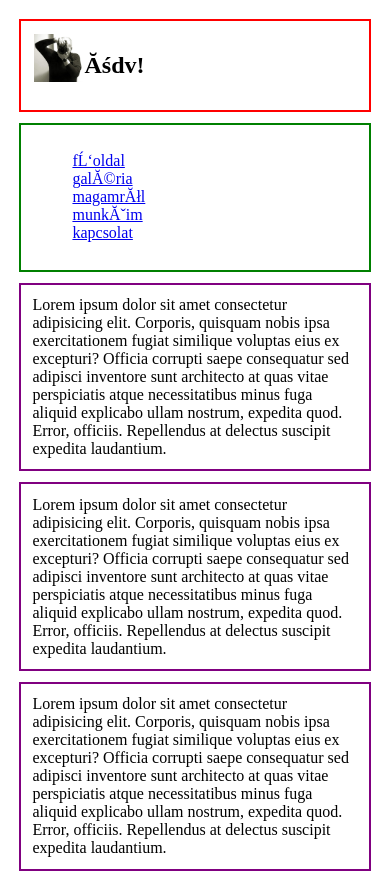
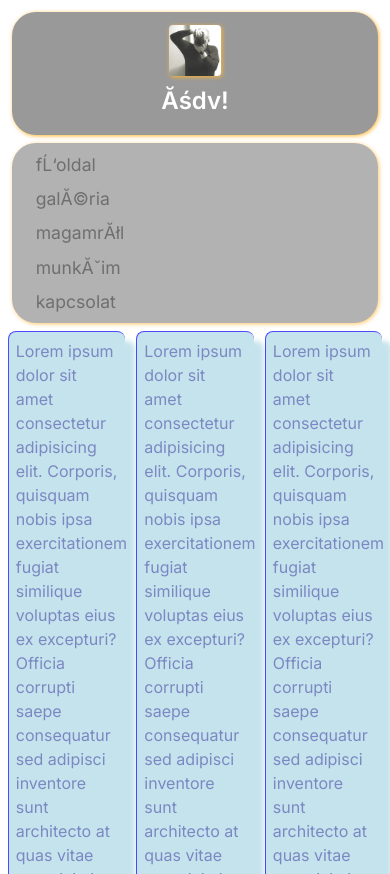
Before and after one commit to bigsee1970/whitework, a plain HTML site: page index.html in a window 390 px wide. Shown: the top 874 px of the page. Drawn offline with Linux system fonts and the light colour scheme.

Commit message:
Design: typography, navbar and responsive improvements

```diff
--- a/css/style.css
+++ b/css/style.css
@@ -1,46 +1,185 @@
-.body {
+/* Use correct element selector and a pleasant base font */
+@import url('https://fonts.googleapis.com/css2?family=Inter:wght@300;400;600&display=swap');
+
+body {
   margin: 0;
   padding: 0;
-  display: grid;
-  /* gap: 20px; */
-
+  font-family: 'Inter', system-ui, -apple-system, 'Segoe UI', Roboto, 'Helvetica Neue', Arial;
+  color: #222;
+  line-height: 1.5;
+  background-color: #fff;
 }
 
 .head {
+  display: flex;
+  flex-direction: row;
+  text-align: center;
+
   box-sizing: border-box;
-  border: 2px solid red;
+  box-shadow: 1px 1px 4px #ffa400;
+  /* border: 2px solid red; */
+  border-radius: 24px;
+  background-color: grey;
+  opacity: 0.8;
   margin: 3%;
-  margin-top: 5%;
+  margin-top: 3%;
+  margin-bottom: 2%;
   padding: 3%;
 }
 
-h1 {
+.img_me {
+  /*  display: flex;
+    flex-direction: row; */
+
+  /* max-height: auto; */
+  margin: 0.5%;
+  box-sizing: border-box;
+  /* border: 1px solid red; */
+  box-shadow: 1px 1px 4px #ffa400;
+  border-radius: 4px;
+}
+
+h2 {
+  margin: auto;
   padding: 5px;
+  color: white;
+  font-weight: 600;
 }
 
 .navbar {
+  box-sizing: border-box;
+  /* border: 2px solid green; */
+  box-shadow: 1px 1px 4px #ffa400;
+  background-color: grey;
+  opacity: 0.6;
+  border-radius: 24px;
+  margin: 3%;
+  margin-top: 1%;
+  margin-bottom: 2%;
+  padding: 0.5rem 1rem;
+}
+
+nav.navbar ul {
+  margin: 0;
+  padding: 0;
   display: flex;
   flex-direction: row;
-  box-sizing: border-box;
-  border: 2px solid green;
-  margin: 3%;
-  padding: 3%;
+  justify-content: center;
+  gap: 1.5rem;
+  font-size: 1.1rem;
 }
 
-li {
+nav.navbar li {
   list-style: none;
+}
+
+nav.navbar a {
+  color: #111;
   text-decoration: none;
+  padding: 0.35rem 0.5rem;
+  border-radius: 6px;
+  transition: background-color 0.15s ease, color 0.15s ease;
+}
+
+nav.navbar a:hover,
+nav.navbar a:focus {
+  background-color: rgba(0,0,0,0.08);
+  color: #000;
+}
+
+/* Mobile layout */
+@media (max-width: 700px) {
+  .head { flex-direction: column; align-items: center }
+  nav.navbar ul { flex-direction: column; gap: 0.5rem }
+  .container { grid-template-columns: 1fr; grid-auto-rows: auto }
+}
+
+.container {
+  margin: 2%;
+  padding: 0;
+  display: grid;
+  grid-template-columns: 1fr 1fr 1fr;
+  grid-template-rows: 1fr 1fr 1fr;
+  gap: 5% 3%;
+  grid-auto-flow: row;
+  grid-template-areas:
+    "content1 content2 content3"
+    "content4 content5 content6"
+    ". . .";
+}
+
+.content1 {
+  box-shadow: 10px 10px 5px lightblue;
+  border-left: 1px solid blue;
+  border-top: 1px solid blue;
+  background-color: lightblue;
+  opacity: 0.7;
+  border-radius: 8px;
+  grid-area: content1;
+  padding: 0;
+}
+
+.content2 {
+  box-shadow: 10px 10px 5px lightblue;
+  border-left: 1px solid blue;
+  border-top: 1px solid blue;
+  background-color: lightblue;
+  opacity: 0.7;
+  border-radius: 8px;
+  grid-area: content2;
+  padding: 0;
+}
+
+.content3 {
+  box-shadow: 10px 10px 5px lightblue;
+  border-left: 1px solid blue;
+  border-top: 1px solid blue;
+  background-color: lightblue;
+  opacity: 0.7;
+  border-radius: 8px;
+  grid-area: content3;
+  padding: 0;
+}
+
+.content4 {
+  box-shadow: 10px 10px 5px lightblue;
+  border-left: 1px solid blue;
+  border-top: 1px solid blue;
+  background-color: lightblue;
+  opacity: 0.7;
+  border-radius: 8px;
+  grid-area: content4;
+  padding: 0;
+}
+
+.content5 {
+  box-shadow: 10px 10px 5px lightblue;
+  border-left: 1px solid blue;
+  border-top: 1px solid blue;
+  background-color: lightblue;
+  opacity: 0.7;
+  border-radius: 8px;
+  grid-area: content5;
+  padding: 0;
+}
+
+.content6 {
+  box-shadow: 10px 10px 5px lightblue;
+  border-left: 1px solid blue;
+  border-top: 1px solid blue;
+  background-color: lightblue;
+  opacity: 0.7;
+  grid-area: content6;
+  padding: 0;
 }
 
 p {
   box-sizing: border-box;
-  border: 2px solid purple;
+  /* border: 2px solid purple; */
+  border-radius: 8px;
+  /*  background-color: grey; */
+  opacity: 0.6;
   margin: 3%;
   padding: 3%;
+  color: navy;
 }
-
-.img_me {
-    display: float;
-    float: left;
-    margin: 0.5%;
-}
```
